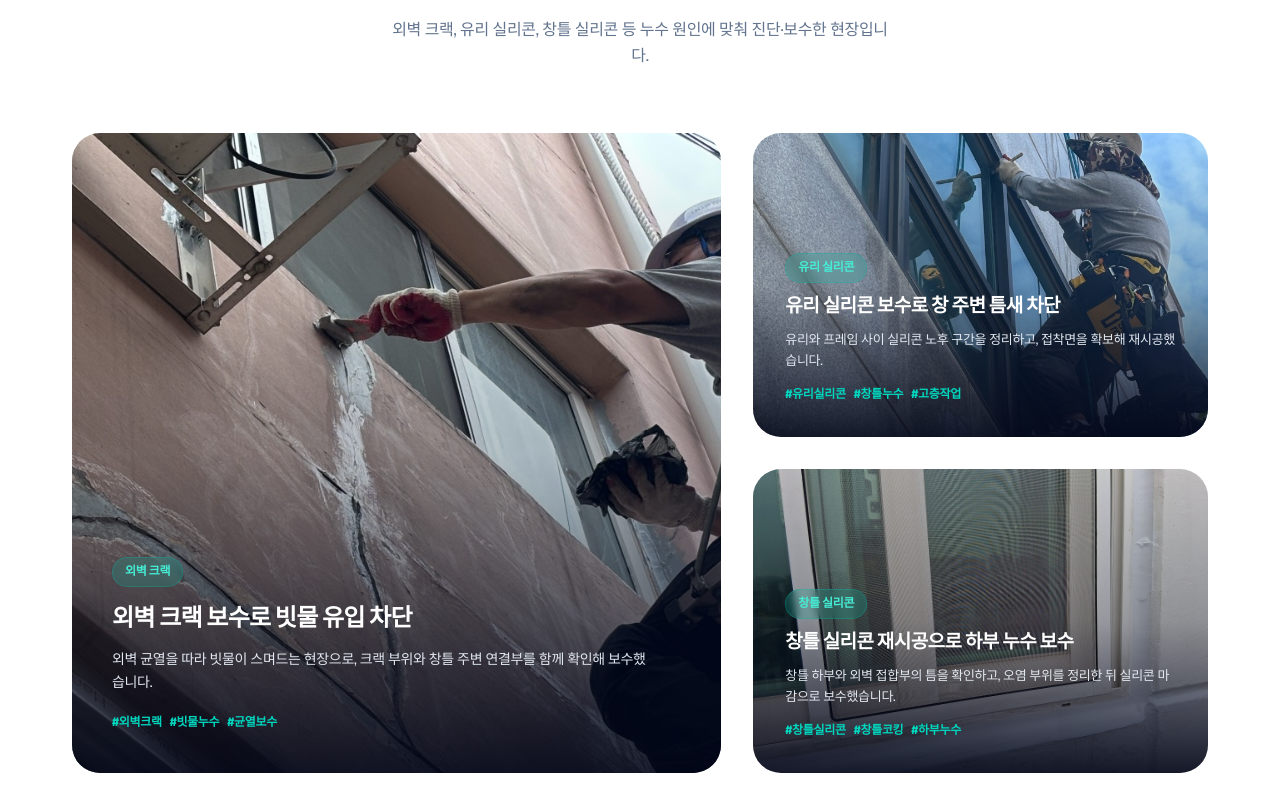
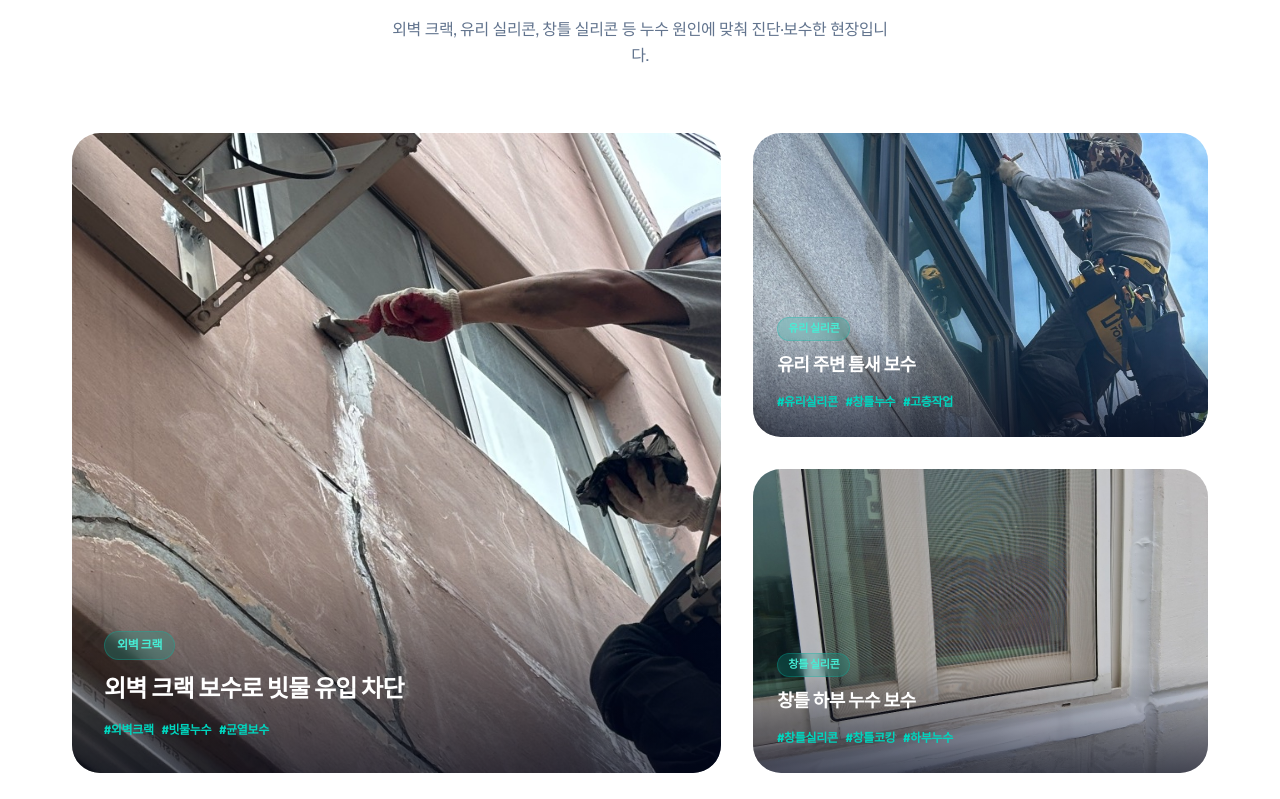
Before and after one commit to wogus5695-ctrl/Ngyeonggi-rope-01, a Next.js app: page / in a window 1280 px wide. Shown: the part 4341-5140 px from the top of the page. Built offline with nearby package versions, Linux system fonts and the light colour scheme.

Commit message:
style: Clean up LocalPortfolio.tsx text density and reduce image gradient overlays

```diff
--- a/src/components/sections/LocalPortfolio.tsx
+++ b/src/components/sections/LocalPortfolio.tsx
@@ -65,12 +65,12 @@ export default function LocalPortfolio({ title, portfolio }: LocalPortfolioProps
                 alt="외벽 크랙 보수로 빗물 유입 차단"
                 className="w-full h-full object-cover object-center transition-transform duration-700 group-hover:scale-105"
               />
-              {/* Soft dark gradient overlay */}
-              <div className="absolute inset-0 bg-gradient-to-t from-slate-950/90 via-slate-950/25 to-transparent z-10"></div>
+              {/* Subtle dark gradient overlay only on the bottom 33% */}
+              <div className="absolute bottom-0 left-0 right-0 h-1/3 bg-gradient-to-t from-slate-950/65 to-transparent z-10"></div>
             </div>
 
             {/* Content Overlay */}
-            <div className="relative z-20 p-6 sm:p-8 md:p-10 space-y-3.5 mt-auto">
+            <div className="relative z-20 p-8 space-y-3 mt-auto">
               <div>
                 <span className="inline-block px-3 py-1 bg-teal-500/20 text-teal-300 font-extrabold text-[12px] rounded-full border border-teal-500/30 backdrop-blur-xs">
                   외벽 크랙
@@ -79,10 +79,7 @@ export default function LocalPortfolio({ title, portfolio }: LocalPortfolioProps
               <h3 className="text-xl sm:text-2xl font-black text-white tracking-tight leading-snug">
                 외벽 크랙 보수로 빗물 유입 차단
               </h3>
-              <p className="text-[13.5px] sm:text-[14px] text-slate-200 leading-relaxed max-w-[540px]">
-                외벽 균열을 따라 빗물이 스며드는 현장으로, 크랙 부위와 창틀 주변 연결부를 함께 확인해 보수했습니다.
-              </p>
-              <div className="flex flex-wrap gap-2 pt-1.5">
+              <div className="flex flex-wrap gap-2 pt-1">
                 <span className="text-[12px] font-bold text-teal-400">#외벽크랙</span>
                 <span className="text-[12px] font-bold text-teal-400">#빗물누수</span>
                 <span className="text-[12px] font-bold text-teal-400">#균열보수</span>
@@ -99,25 +96,23 @@ export default function LocalPortfolio({ title, portfolio }: LocalPortfolioProps
               <div className="absolute inset-0 z-0">
                 <img
                   src="/case-glass.jpg"
-                  alt="유리 실리콘 보수로 창 주변 틈새 차단"
+                  alt="유리 주변 틈새 보수"
                   className="w-full h-full object-cover object-center transition-transform duration-700 group-hover:scale-105"
                 />
-                <div className="absolute inset-0 bg-gradient-to-t from-slate-950/90 via-slate-950/25 to-transparent z-10"></div>
+                {/* Subtle dark gradient overlay only on the bottom 35% */}
+                <div className="absolute bottom-0 left-0 right-0 h-[35%] bg-gradient-to-t from-slate-950/65 to-transparent z-10"></div>
               </div>
 
               {/* Content Overlay */}
-              <div className="relative z-20 p-6 sm:p-8 space-y-2.5 mt-auto">
+              <div className="relative z-20 p-6 space-y-3 mt-auto">
                 <div>
-                  <span className="inline-block px-3 py-1 bg-teal-500/20 text-teal-300 font-extrabold text-[12px] rounded-full border border-teal-500/30 backdrop-blur-xs">
+                  <span className="inline-block px-2.5 py-0.5 bg-teal-500/20 text-teal-300 font-extrabold text-[11px] rounded-full border border-teal-500/30 backdrop-blur-xs">
                     유리 실리콘
                   </span>
                 </div>
-                <h3 className="text-lg sm:text-[19px] font-black text-white tracking-tight leading-snug">
-                  유리 실리콘 보수로 창 주변 틈새 차단
+                <h3 className="text-lg font-black text-white tracking-tight leading-snug">
+                  유리 주변 틈새 보수
                 </h3>
-                <p className="text-[13px] text-slate-200 leading-relaxed max-w-[480px]">
-                  유리와 프레임 사이 실리콘 노후 구간을 정리하고, 접착면을 확보해 재시공했습니다.
-                </p>
                 <div className="flex flex-wrap gap-2 pt-1">
                   <span className="text-[12px] font-bold text-teal-400">#유리실리콘</span>
                   <span className="text-[12px] font-bold text-teal-400">#창틀누수</span>
@@ -132,25 +127,23 @@ export default function LocalPortfolio({ title, portfolio }: LocalPortfolioProps
               <div className="absolute inset-0 z-0">
                 <img
                   src="/case-frame.jpg"
-                  alt="창틀 실리콘 재시공으로 하부 누수 보수"
+                  alt="창틀 하부 누수 보수"
                   className="w-full h-full object-cover object-center transition-transform duration-700 group-hover:scale-105"
                 />
-                <div className="absolute inset-0 bg-gradient-to-t from-slate-950/90 via-slate-950/25 to-transparent z-10"></div>
+                {/* Subtle dark gradient overlay only on the bottom 35% */}
+                <div className="absolute bottom-0 left-0 right-0 h-[35%] bg-gradient-to-t from-slate-950/65 to-transparent z-10"></div>
               </div>
 
               {/* Content Overlay */}
-              <div className="relative z-20 p-6 sm:p-8 space-y-2.5 mt-auto">
+              <div className="relative z-20 p-6 space-y-3 mt-auto">
                 <div>
-                  <span className="inline-block px-3 py-1 bg-teal-500/20 text-teal-300 font-extrabold text-[12px] rounded-full border border-teal-500/30 backdrop-blur-xs">
+                  <span className="inline-block px-2.5 py-0.5 bg-teal-500/20 text-teal-300 font-extrabold text-[11px] rounded-full border border-teal-500/30 backdrop-blur-xs">
                     창틀 실리콘
                   </span>
                 </div>
-                <h3 className="text-lg sm:text-[19px] font-black text-white tracking-tight leading-snug">
-                  창틀 실리콘 재시공으로 하부 누수 보수
+                <h3 className="text-lg font-black text-white tracking-tight leading-snug">
+                  창틀 하부 누수 보수
                 </h3>
-                <p className="text-[13px] text-slate-200 leading-relaxed max-w-[480px]">
-                  창틀 하부와 외벽 접합부의 틈을 확인하고, 오염 부위를 정리한 뒤 실리콘 마감으로 보수했습니다.
-                </p>
                 <div className="flex flex-wrap gap-2 pt-1">
                   <span className="text-[12px] font-bold text-teal-400">#창틀실리콘</span>
                   <span className="text-[12px] font-bold text-teal-400">#창틀코킹</span>
```
